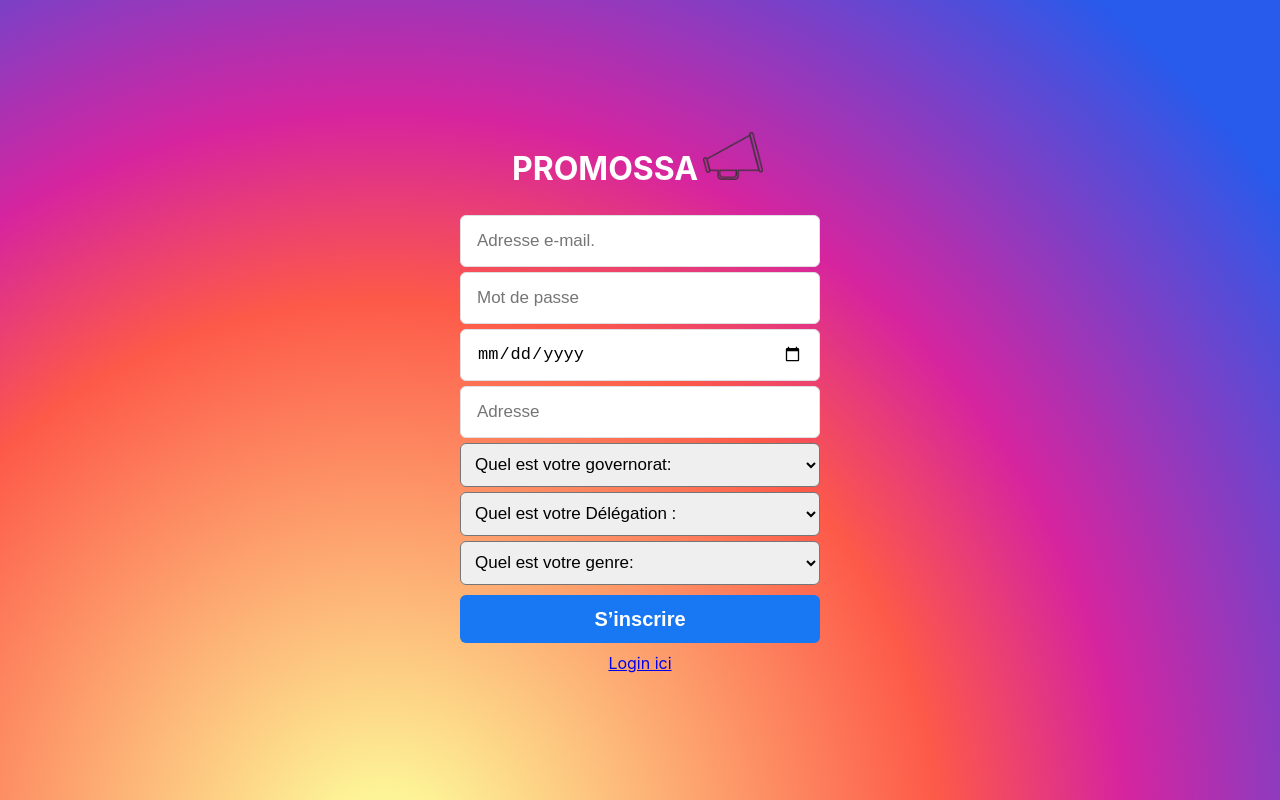
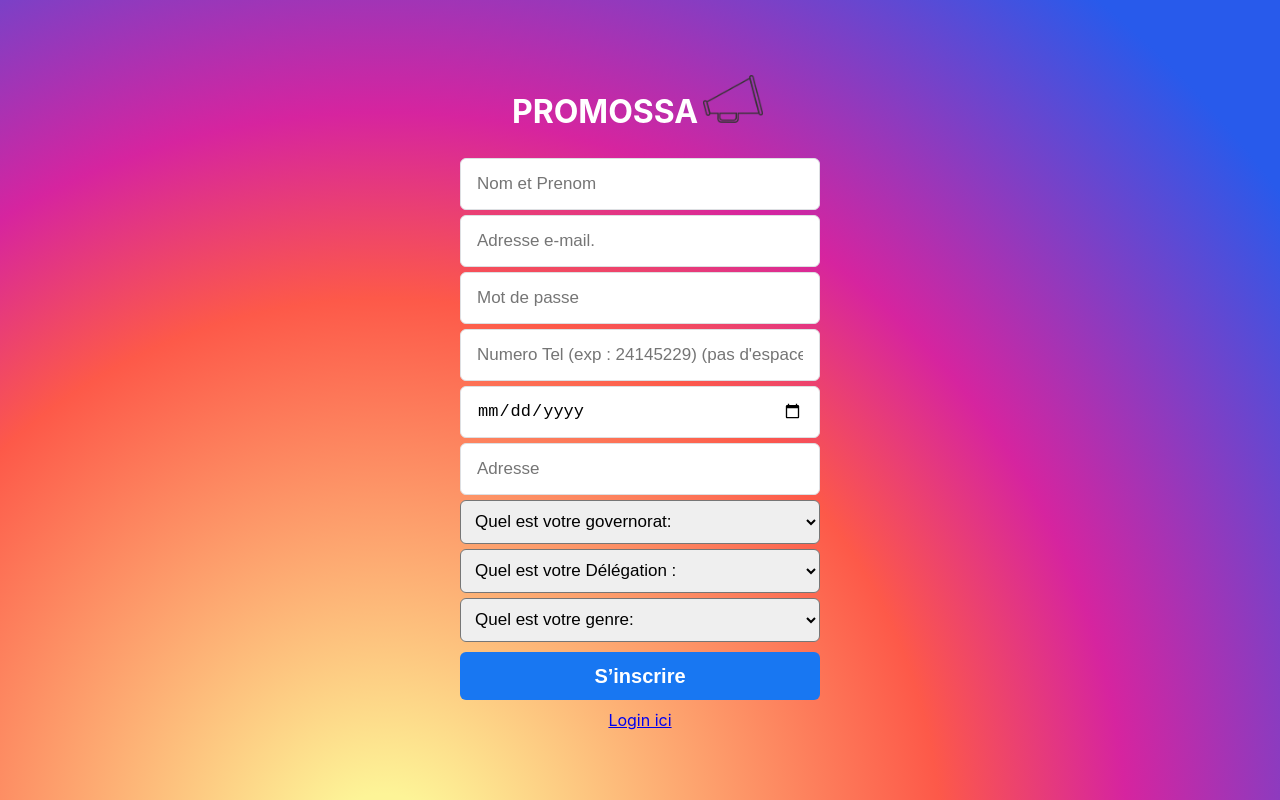
Before and after one commit to mohamed-khalil-khemeri/frontend-promossa, a React (Create React App) app: page /register in a window 1280 px wide. Built offline with nearby package versions, Linux system fonts and the light colour scheme; data requests are answered from the project's data file.

Commit message:
register feature

```diff
--- /dev/null
+++ b/src/actions/a_users.js
@@ -0,0 +1,78 @@
+import { ADD_USER } from "./types";
+import Axios from "axios";
+import { json } from "body-parser";
+
+// let token = localStorage.getItem('token');
+// console.log("tooooooooken : ", token);
+// Axios.defaults.headers.common['x-auth-token'] = localStorage.getItem('token');
+
+
+
+// export const getAllUsers = (payload) => ({
+//   type: GET_USER,
+//   payload,
+// });
+
+// export function getUsersFromApi() {
+//   // const toktok = async () => {
+//   let tok = localStorage.getItem('token');
+//   console.log("users list action called: ", tok);
+//   // }
+//   return (dispatch) =>
+//     Axios.get("http://localhost:3001/users", {
+//       headers: { 'Content-Type': 'application/json' }
+//     })
+//       .then((res) => {
+//         console.log("users list action : ", res.data);
+//         dispatch(getAllUsers(res.data));
+//       });
+// }
+
+/* add  user */
+
+export const addUser = (payload) => ({
+    type: ADD_USER,
+    payload,
+});
+
+export function register_user(payload) {
+    console.log("add user");
+
+    return (dispatch) =>
+        Axios.post(`/users/`, payload, {
+            headers: { 'Content-Type': 'application/json' }
+        })
+            //   .then((res) => dispatch(getUsersFromApi()))
+            // .then((res) => (res.data.keyValue ? ))
+            .then((res) => console.log("response : ",Object.keys(res.data.keyValue) !== undefined ? Object.keys(res.data.keyValue) : res ))
+            .catch((err) => console.log("error received : ", err));
+}
+
+// /* delete user */
+
+// export const deleteUser = (payload) => ({
+//   type: DELETE_USER,
+//   payload,
+// });
+
+// export function deleteUsersFromApi(id) {
+//   return (dispatch) =>
+//     Axios.delete("http://localhost:3001/users/" + id).then((res) =>
+//       dispatch(getUsersFromApi())
+//     );
+// }
+
+// /* edite user */
+
+// export const editeUser = (payload) => ({
+//   type: EDIT_USER,
+//   payload,
+// });
+
+// export function editeUserFromApi(el) {
+//   console.log("user edited", el._id);
+//   return (dispatch) =>
+//     Axios.put("http://localhost:3001/users/" + el._id, el).then((res) =>
+//       dispatch(getUsersFromApi())
+//     );
+// }
--- a/src/actions/types.js
+++ b/src/actions/types.js
@@ -6,6 +6,7 @@ export const GET_CATALOGUE = "GET_CATALOGUE";
 
 
 export const SET_ACTIVE_ARICLE_LIST = "SET_ACTIVE_ARICLE_LIST";
+export const ADD_USER = "ADD_USER";
 
 
 
--- a/src/components/Register.jsx
+++ b/src/components/Register.jsx
@@ -1,6 +1,6 @@
 import React, { useEffect, useState } from "react";
 import "./Register.css";
-//import { getDishes } from "../actions/a_dishes";
+import { register_user } from "../actions/a_users";
 //import { addToCart, removeFromCart } from "../actions/a_cart";
 import { NavLink } from "react-router-dom";
 import logo from "../bou9.webp";
@@ -14,10 +14,13 @@ function Register(props) {
   // }, []);
 
   // const [filter_key, set_filter_key] = useState("active");
+  const [name, setname] = useState("");
   const [email, setemail] = useState("");
   const [password, setpassword] = useState("");
   const [birthday, setbirthday] = useState("");
   const [adress, setadress] = useState("");
+
+  const [phone, setphone] = useState("");
 
   const [gov, setgov] = useState("");
   const [deleg, setdeleg] = useState("");
@@ -433,8 +436,6 @@ function Register(props) {
     return pattx.test(z.value);
   }
 
-
-
   return (
     <>
       <div className="regContainer">
@@ -443,6 +444,22 @@ function Register(props) {
           <img src={logo} alt="logo" />
         </div>
         <form onSubmit={(e) => e.preventDefault()}>
+          <div>
+            <input
+              onChange={(e) => {
+                setname(e.target.value);
+              }}
+              type="text"
+              className=""
+              name="nom"
+              id="nom"
+              placeholder="Nom et Prenom"
+              autofocus="1"
+              aria-label="Nom et Prenom"
+              required
+            />
+          </div>
+
           <div>
             <input
               ref={(e) => (logInputs.email = e)}
@@ -475,6 +492,23 @@ function Register(props) {
               required
             />
           </div>
+
+          <div>
+            <input
+              onChange={(e) => {
+                setphone(e.target.value);
+              }}
+              type="tel"
+              pattern="[0-9]{8}"
+              className=""
+              name="phone"
+              id="phone"
+              placeholder="Numero Tel (exp : 24145229) (pas d'espace)"
+              aria-label="Numero Tel"
+              required
+            />
+          </div>
+
           <div>
             <input
               onChange={(e) => {
@@ -554,20 +588,25 @@ function Register(props) {
             <button
               onClick={() => {
                 if (
+                  name !== "" &&
                   controlM(logInputs.email) == true &&
                   controlP(logInputs.password) == true &&
+                  phone !== "" &&
                   birthday !== "" &&
                   adress !== "" &&
                   gov !== "" &&
                   deleg !== "" &&
                   genre !== ""
                 ) {
-                  props.coca_cola({
+                  props.register_user({
+                    name : name,
                     email: email,
                     password: password,
+                    phone: phone,
                     birthday: birthday,
-                    adress: {street : adress, gov : gov, deleg : deleg },
+                    adress: { street: adress, gov: gov, deleg: deleg },
                     genre: genre,
+                    role: "client",
                   });
                 }
               }}
@@ -593,4 +632,4 @@ export default connect((state) => {
     carted: state.r_cart,
     user: state.r_users,
   };
-}, {})(Register);
+}, {register_user})(Register);
```
Lines whose indentation alone changed are shown as unchanged.
